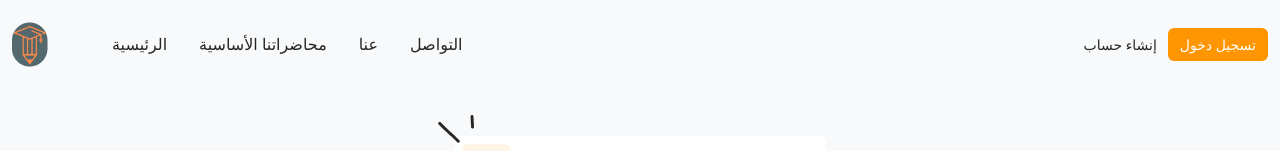
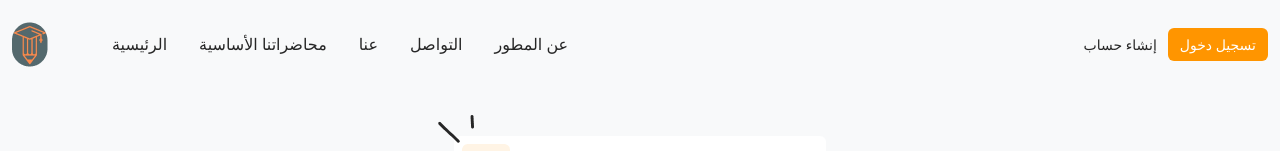
Before and after one commit to Mahmoud-Qasem0/learning_french, a React (Vite) app: page / in a window 1280 px wide. Shown: the top 151 px of the page. Built offline with nearby package versions, Linux system fonts and the light colour scheme.

Commit message:
add about developer link in navbar

```diff
--- a/src/components/NavBar/NavBar.tsx
+++ b/src/components/NavBar/NavBar.tsx
@@ -58,6 +58,12 @@ const NavBar: React.FC = (): JSX.Element => {
                 style={{ color: "#262626" }}>
                 التواصل
               </Link>
+              <Link
+                to="https://github.com/Mahmoud-Qasem0"
+                className="my-3 text-center mx-lg-3"
+                style={{ color: "#262626" }}>
+                عن المطور
+              </Link>
             </Nav>
           </Navbar.Collapse>
           <ButtonGroup className="d-none d-lg-flex">
```
